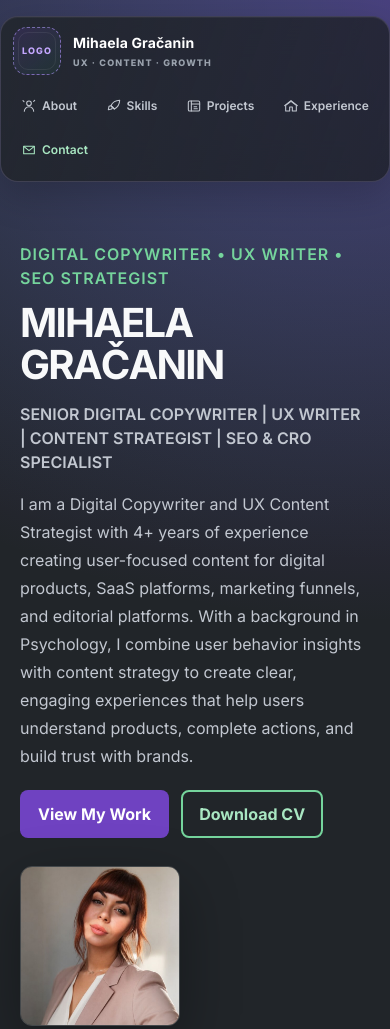
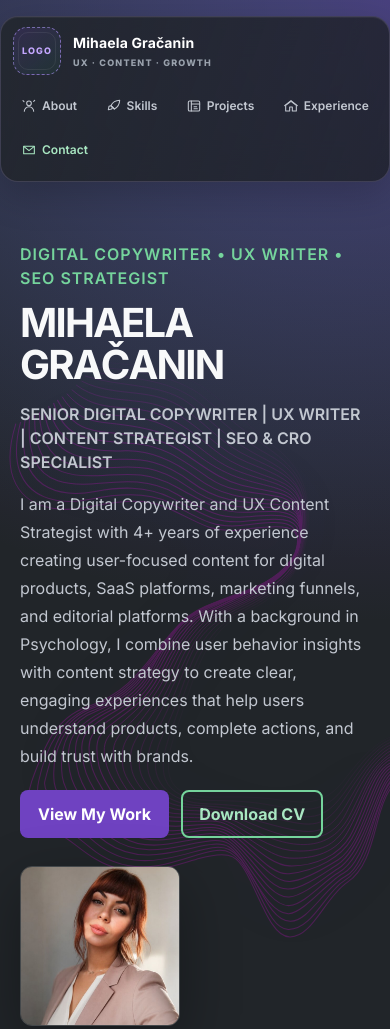
Before and after one commit to mihaelagracanin/portfolio, a plain HTML site: page index.html in a window 390 px wide. Shown: the top 1029 px of the page. Drawn offline with Linux system fonts and the light colour scheme.

Commit message:
Move animated background into scrollable hero
Place the single 20% SVG animation behind the hero content as a section-sized absolute layer so it scrolls with the page instead of appearing through the middle of main content.\n\nCo-authored-by: Copilot App <223556219+Copilot@users.noreply.github.com>

```diff
--- a/index.html
+++ b/index.html
@@ -10,7 +10,7 @@
     <meta name="description"
         content="Portfolio of Mihaela Gračanin - UX Writer, SEO Strategist, Digital Copywriter and Content Designer.">
 
-    <link rel="stylesheet" href="style.css?v=single-main-animation-20">
+    <link rel="stylesheet" href="style.css?v=scrollable-hero-animation-20">
 
     <!-- Google Font -->
     <link rel="preconnect" href="https://fonts.googleapis.com">
--- a/style.css
+++ b/style.css
@@ -221,21 +221,26 @@ main > section{
   position:relative;
   z-index:1;
 }
-main::before{
+.hero{
+  position:relative;
+  isolation:isolate;
+}
+.hero::before{
   position:absolute;
   z-index:0;
   inset:0;
   background-image:url("images/purple.svg");
-  background-position:left 48%;
+  background-position:left center;
   background-repeat:no-repeat;
   background-size:min(100vw,900px) auto;
   content:"";
   opacity:.2;
   filter:brightness(2.2) saturate(1.3) drop-shadow(0 0 42px rgba(111,66,193,.36));
   pointer-events:none;
-  animation:main-purple-drift 18s ease-in-out infinite alternate;
+  animation:hero-purple-drift 18s ease-in-out infinite alternate;
 }
-@keyframes main-purple-drift{
+.hero-container{position:relative;z-index:1}
+@keyframes hero-purple-drift{
   from{background-position:left 48%}
   to{background-position:left 52%}
 }
@@ -380,7 +385,7 @@ a:hover{color:#d8c7ff}
 .modal-close{color:var(--text)}
 footer{color:var(--muted)}
 @media (max-width:680px){
-  main::before{background-size:min(100vw,640px) auto}
+  .hero::before{background-size:min(100vw,640px) auto}
   .navbar{flex-direction:column;align-items:stretch;gap:10px;padding:10px 12px}
   .navbar .navbar-links{flex-wrap:wrap;justify-content:space-between;gap:2px}
   .navbar-links a{gap:5px;padding:8px 7px;font-size:12px}
@@ -400,7 +405,7 @@ footer{color:var(--muted)}
 @media (prefers-reduced-motion:reduce){
   html{scroll-behavior:auto}
   *,*::before,*::after{transition-duration:.01ms!important}
-  main::before{display:none;animation:none}
+  .hero::before{display:none;animation:none}
 }
 
 .site-footer{
```
